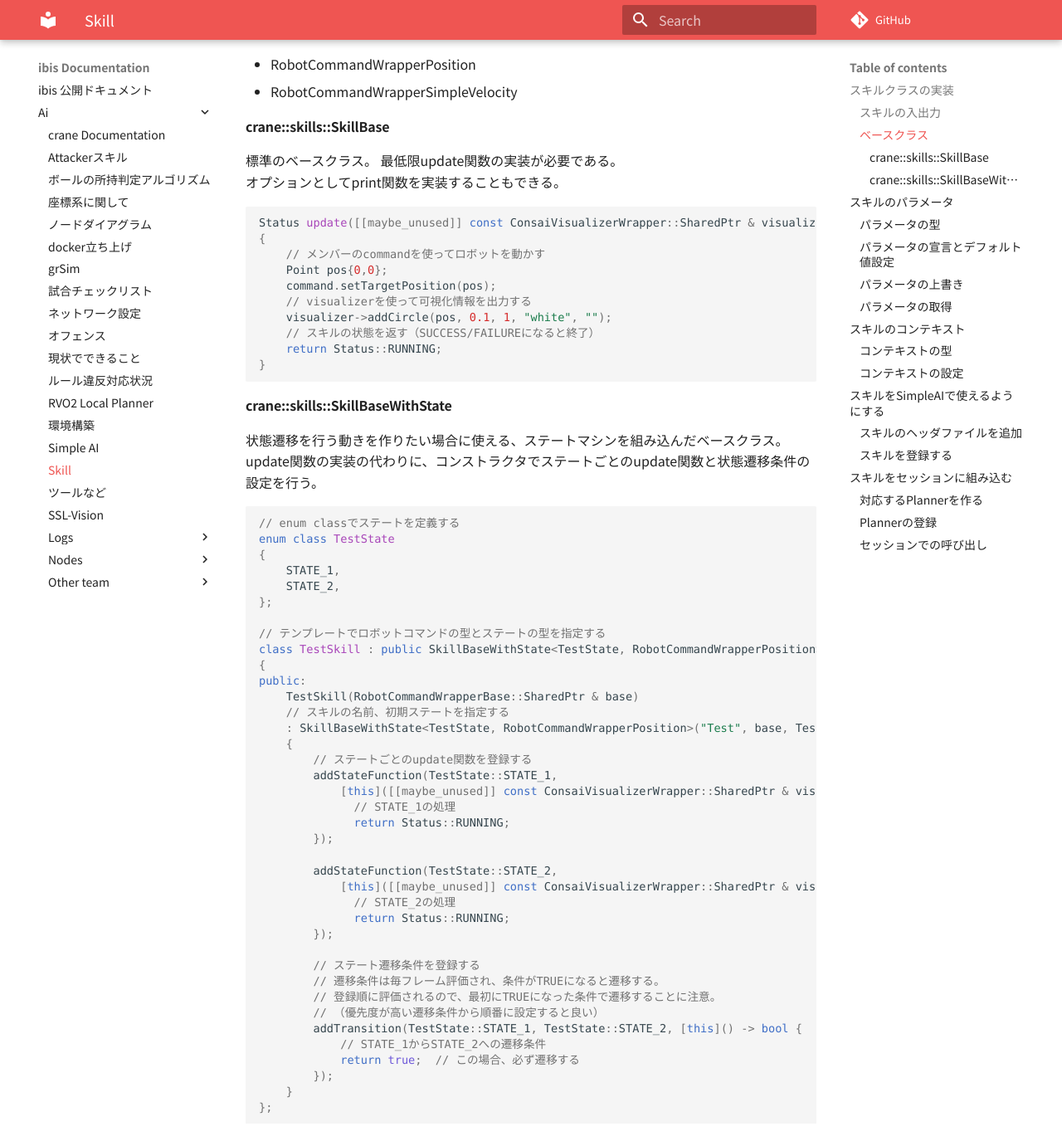
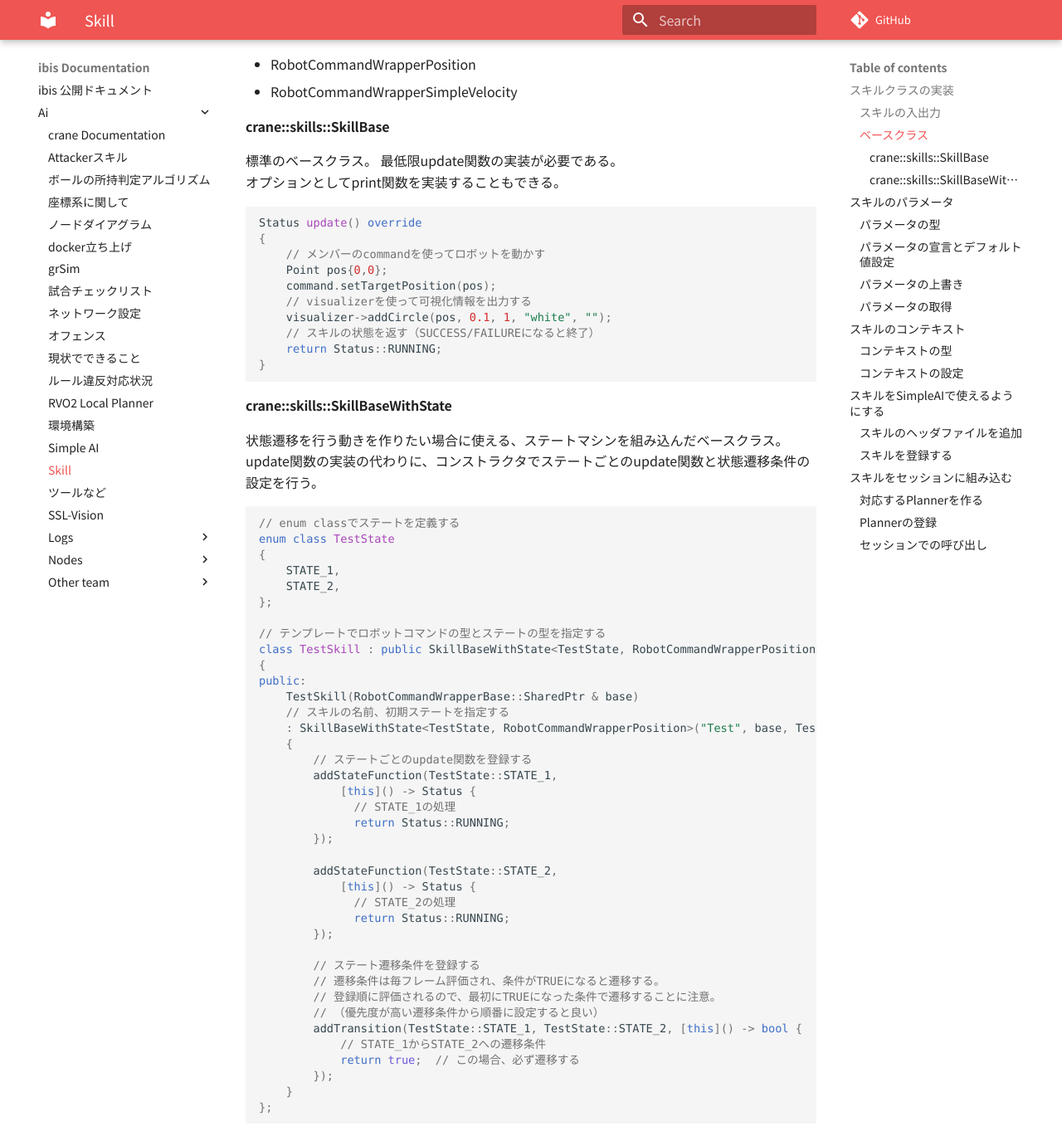
Before and after one commit to ibis-ssl/ibis_documentation, an MkDocs documentation site: the page built from docs/ai/skill.md, in a window 1280 px wide and 1400 px high, scrolled down 823 px. Shown: the top 1381 px of the window at 83% size. Built offline with MkDocs 1.6.1 and Material for MkDocs 9.7.7, drawn with Linux system fonts in a browser that asks for light colours; nearby versions of some CDN libraries; some web fonts are replaced; comment, search, counter and statistics services are not loaded; some of the changed text lies outside the part shown.

Commit message:
🔄 synced local 'docs/ai' with remote 'docs'

````diff
--- a/docs/ai/skill.md
+++ b/docs/ai/skill.md
@@ -38,7 +38,7 @@ class Kick : public SkillBase<RobotCommandWrapperPosition>
 オプションとしてprint関数を実装することもできる。
 
 ```c++
-Status update([[maybe_unused]] const ConsaiVisualizerWrapper::SharedPtr & visualizer) override
+Status update() override
 {
     // メンバーのcommandを使ってロボットを動かす
     Point pos{0,0};
@@ -73,13 +73,13 @@ public:
     {
         // ステートごとのupdate関数を登録する
         addStateFunction(TestState::STATE_1,
-            [this]([[maybe_unused]] const ConsaiVisualizerWrapper::SharedPtr & visualizer) -> Status {
+            [this]() -> Status {
               // STATE_1の処理
               return Status::RUNNING;
         });
 
         addStateFunction(TestState::STATE_2,
-            [this]([[maybe_unused]] const ConsaiVisualizerWrapper::SharedPtr & visualizer) -> Status {
+            [this]() -> Status {
               // STATE_2の処理
               return Status::RUNNING;
         });
@@ -181,7 +181,7 @@ public:
     : context_int(getContextReference<Point>("context_int"))
     {}
 
-    Status update([[maybe_unused]] const ConsaiVisualizerWrapper::SharedPtr & visualizer) override
+    Status update() override
     {
         // コンテキストの値を変更する（普通の変数同様に読み書きしてOK）
         context_int = 1;
````
